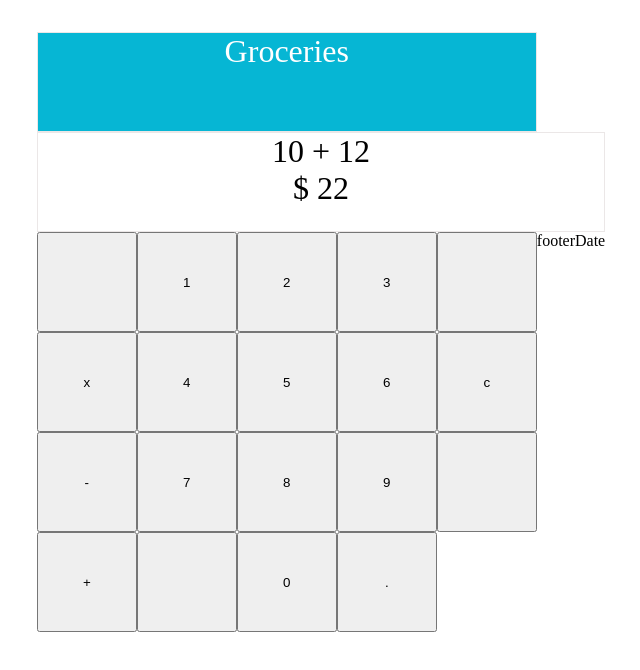
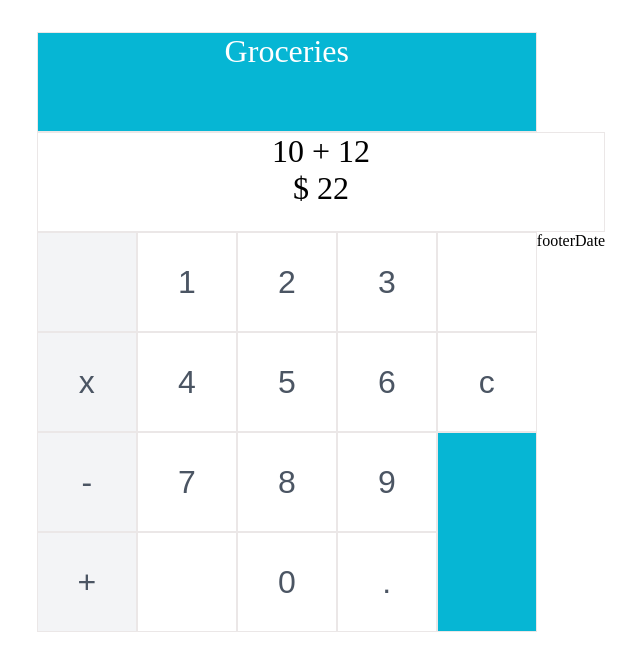
Before and after one commit to frankcdlc/calculator-react, a React (Create React App) app in the folder calculator/: page / in a window 1280 px wide. Shown: the top 670 px of the page, without its empty margins (319-959 px from the left). Built offline with nearby package versions, Linux system fonts and the light colour scheme.

Commit message:
ADD: button styles

```diff
--- a/calculator/src/components/button.jsx
+++ b/calculator/src/components/button.jsx
@@ -1,9 +1,51 @@
+import styled from "@emotion/styled"
 import React from 'react'
 
-function Button(props) {
-  const { dato } = props
+const cssColor = {
+  white:
+  {
+    backgroundColor: `white`
+  },
+  cyan:
+  {
+    backgroundColor: `#06B6D4`
+  },
+  gray:
+  {
+    backgroundColor: `#F3F4F6`
+  }
+}
+
+const cssButton = {
+  operator:
+  {
+    backgroundColor: ""
+  },
+  spanTwo:
+  {
+    gridRow: `span 2`,
+    color: `white`
+  }
+}
+
+function Button({styles, dato, color, type, ...props}) {
+  // const { dato, type } = props
+
+  const StyledButton = styled.button({
+    cursor: `pointer`,
+    fontSize: `2rem`,
+    color: `#4B5563`,
+    outline: `none`,
+    border: `1px solid rgb(235, 231, 231)`,
+    ...cssButton[type],
+    ...cssColor[color],
+    ...styles
+  })
+
   return (
-    <button>{dato}</button>
+    <StyledButton {...props}>
+      {dato}
+    </StyledButton>
   )
 }
 
```
